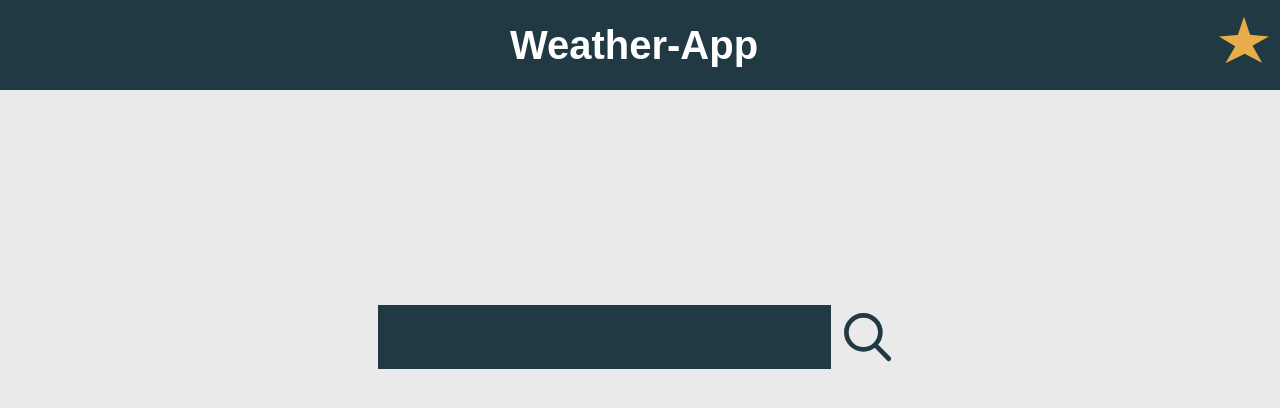
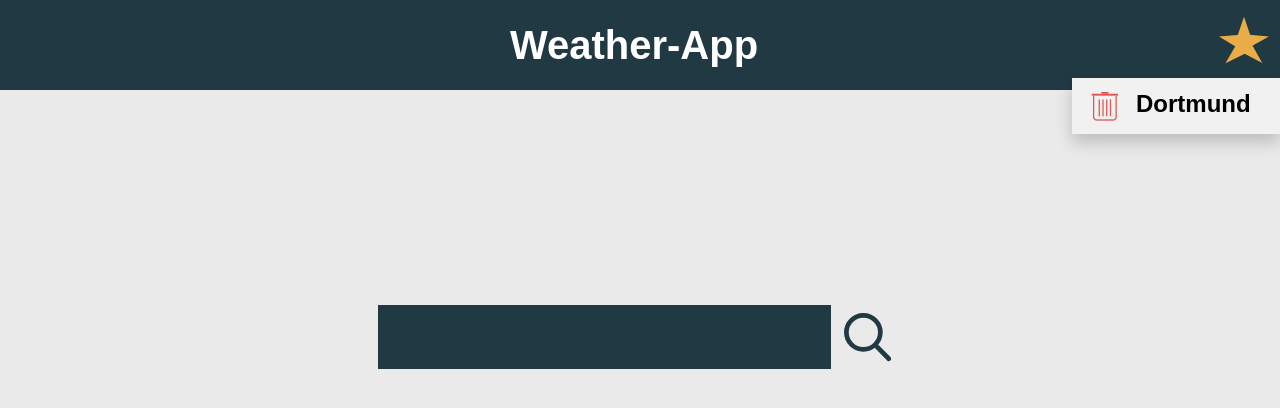
Before and after one commit to anedomansky/electron-weather-app, a React app: page / in a window 1280 px wide. Both pictures are taken after a click on the button 1243 px from the left and 45 px from the top of the page. Shown: the top 408 px of the page. Built offline with nearby package versions, Linux system fonts and the light colour scheme.

Commit message:
Worked on the favorites.

```diff
--- a/src/components/header/Header.scss
+++ b/src/components/header/Header.scss
@@ -25,4 +25,42 @@ header {
             color: #FFFFFF;
         }
     }
+
+    & .header__favorite-dropdown {
+        position: relative;
+        display: inline-block;
+
+        & .dropdown-list {
+            margin: 0;
+            padding: 0;
+            display: none;
+            position: absolute;
+            right: 0;
+            background-color: #f1f1f1;
+            min-width: 13rem;
+            box-shadow: 0px 0.5rem 1rem 0px rgba(0,0,0,0.2);
+
+            & .dropdown-item {
+                display: flex;
+                padding: 0.75rem 1rem;
+
+                & img {
+                    width: 2rem;
+                    height: auto;
+                    margin-right: 1rem;
+                }
+
+                & a {
+                    color: black;
+                    text-decoration: none;
+                    font-size: 1.5rem;
+                }
+
+            }
+        }
+
+        & .show {
+            display:block;
+        }
+    }
 }
--- a/src/components/header/Header.tsx
+++ b/src/components/header/Header.tsx
@@ -1,17 +1,40 @@
-import React from 'react';
+import React, { useState } from 'react';
 import './Header.scss';
 import { Link, useLocation } from 'react-router-dom';
 import searchIcon from '../../assets/icons/search_header.svg';
 import favoriteIcon from '../../assets/icons/favorite.svg';
+import { IFavorite } from '../../interfaces/IFavorite';
+import deleteIcon from '../../assets/icons/bin.svg';
 
 // TODO: Add the favorite drop down menu
 const Header: React.FC = () => {
     const location = useLocation();
+    const [show, setShow] = useState<boolean>(false);
+    const favoritesJSONString = window.localStorage.getItem('favorites');
+    const favorites: IFavorite[] = favoritesJSONString && JSON.parse(favoritesJSONString);
     return (
         <header>
             <Link to="/search" tabIndex={0} className={`header__search-icon a11y-btn ${location.pathname === '/' ? 'hidden' : ''}`}><img src={searchIcon} alt="Search" height="60" /></Link>
             <Link to="/" tabIndex={0} className="header__heading a11y-btn"><h1>Weather-App</h1></Link>
-            <button type="button" tabIndex={0} className="header__favorite-icon a11y-btn"><img src={favoriteIcon} alt="Favorite" height="60" /></button>
+            <div className="header__favorite-dropdown dropdown">
+                <button type="button" tabIndex={0} className="a11y-btn" onClick={() => setShow(!show)}><img src={favoriteIcon} alt="Favorite" height="60" /></button>
+                <ul className={`header__favorite-dropdown dropdown-list ${show && 'show'}`}>
+                    {favorites && favorites.map((favorite) => (
+                        <li key={`favorite-${favorite.location}`} className="dropdown-item">
+                            <img src={deleteIcon} alt="Delete" />
+                            <Link to={`/result/${location}`}>
+                                {favorite.location}
+                            </Link>
+                        </li>
+                    ))}
+                    <li className="dropdown-item">
+                        <img src={deleteIcon} alt="Delete" />
+                        <Link to="/result/dortmund" onClick={() => setShow(!show)}>
+                            Dortmund
+                        </Link>
+                    </li>
+                </ul>
+            </div>
         </header>
     );
 };
--- /dev/null
+++ b/src/interfaces/IFavorite.ts
@@ -0,0 +1,3 @@
+export interface IFavorite {
+    location: string;
+}
```
Also changed, not shown: src/assets/icons/bin.svg.
